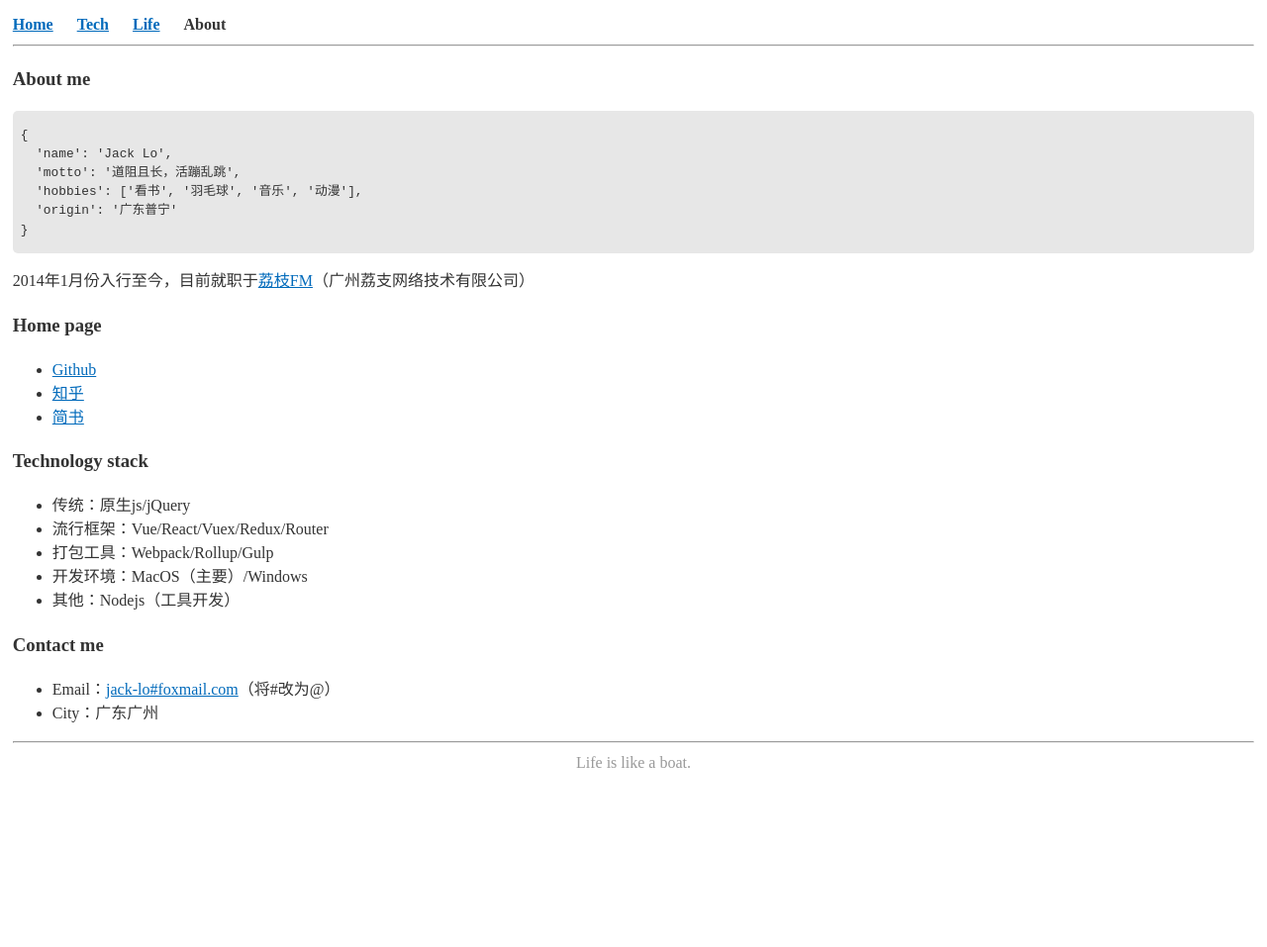
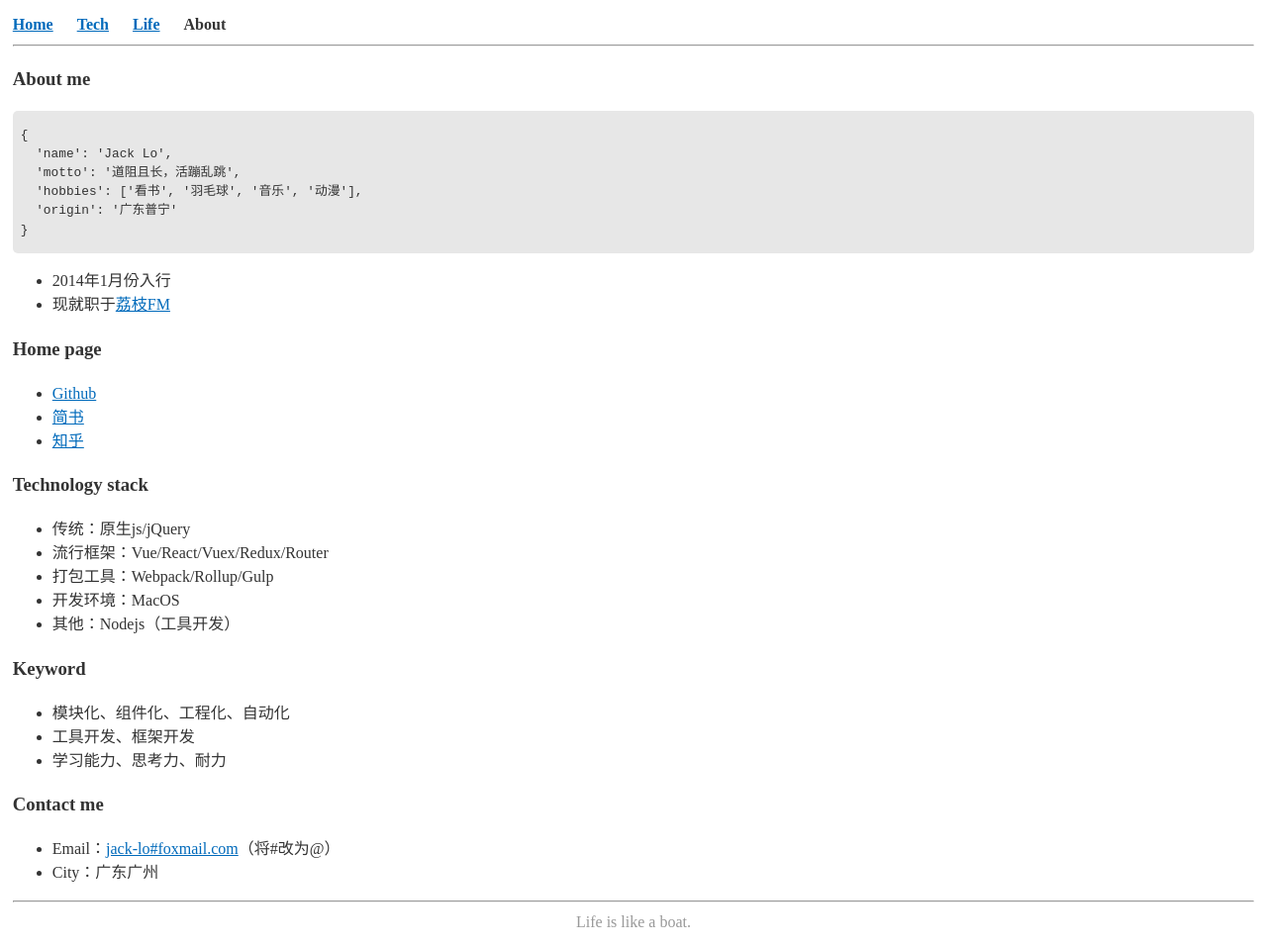
Before and after one commit to Jack-Lo/jack-lo.github.io, a Jekyll site: the page built from about.md, in a window 1280 px wide. Shown: the whole page at 99% size. Built offline with Jekyll 4.4.1, drawn with Linux system fonts in a browser that asks for light colours; our own code applies the rules of GitHub Pages for plain Markdown files; before the commit the page ends 900 px from its top, so only the background shows below that.

Commit message:
fallback

````diff
--- a/_config.yml
+++ b/_config.yml
@@ -23,7 +23,7 @@ excerpt_separator: <!--more-->
 baseurl: "" # the subpath of your site, e.g. /blog
 url: "https://jack-lo.github.io" # the base hostname & protocol for your site, e.g. http://example.com
 # twitter_username: jack-Lo
-github_username:  jack-Lo
+github_username: jack-Lo
 
 # Build settings
 markdown: kramdown
--- a/about.md
+++ b/about.md
@@ -15,14 +15,15 @@ nav: About
 }
 ```
 
-2014年1月份入行至今，目前就职于[荔枝FM](https://www.lizhi.fm)（广州荔支网络技术有限公司）
+- 2014年1月份入行
+- 现就职于[荔枝FM](https://www.lizhi.fm)
 
 
 ### Home page
 
 - [Github](https://github.com/jack-Lo)
+- [简书](http://www.jianshu.com/u/5aa6cf3cec28)
 - [知乎](https://www.zhihu.com/people/jack_lo/answers)
-- [简书](http://www.jianshu.com/u/5aa6cf3cec28)
 
 
 ### Technology stack
@@ -30,8 +31,15 @@ nav: About
 - 传统：原生js/jQuery
 - 流行框架：Vue/React/Vuex/Redux/Router
 - 打包工具：Webpack/Rollup/Gulp
-- 开发环境：MacOS（主要）/Windows
+- 开发环境：MacOS
 - 其他：Nodejs（工具开发）
+
+
+### Keyword
+
+- 模块化、组件化、工程化、自动化
+- 工具开发、框架开发
+- 学习能力、思考力、耐力
 
 
 ### Contact me
--- a/assets/style/base.scss
+++ b/assets/style/base.scss
@@ -36,6 +36,7 @@ blockquote {
   padding: .1rem .5rem;
   font-size: .8rem;
   border-radius: 5px;
+  overflow: auto;
 }
 
 @include m-nav;
````
Also changed, not shown: README.md.
